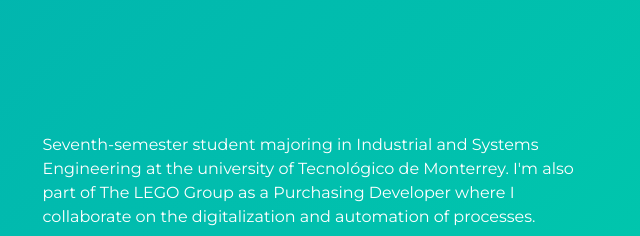
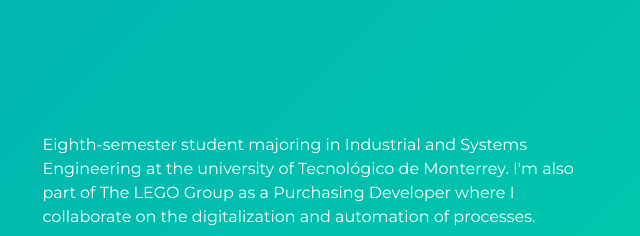
Before and after one commit to Armando2712/simplefolio-master, a website built with Parcel: page src/index.html in a window 1280 px wide. Shown: the part 901-1137 px from the top of the page, 605-1245 px from the left. Built offline with nearby package versions, Linux system fonts and the light colour scheme.

Commit message:
Update index.html
seventh to eighth

```diff
--- a/src/index.html
+++ b/src/index.html
@@ -70,7 +70,7 @@
           <div class="col-md-6 col-sm-12">
             <div class="about-wrapper__info load-hidden">
               <p class="about-wrapper__info-text">
-                Seventh-semester student majoring in Industrial and Systems Engineering at the university of Tecnológico de Monterrey. I'm also part of The LEGO Group as a Purchasing Developer where
+                Eighth-semester student majoring in Industrial and Systems Engineering at the university of Tecnológico de Monterrey. I'm also part of The LEGO Group as a Purchasing Developer where
                 I collaborate on the digitalization and automation of processes.
               </p>
               <p class="about-wrapper__info-text">
```
